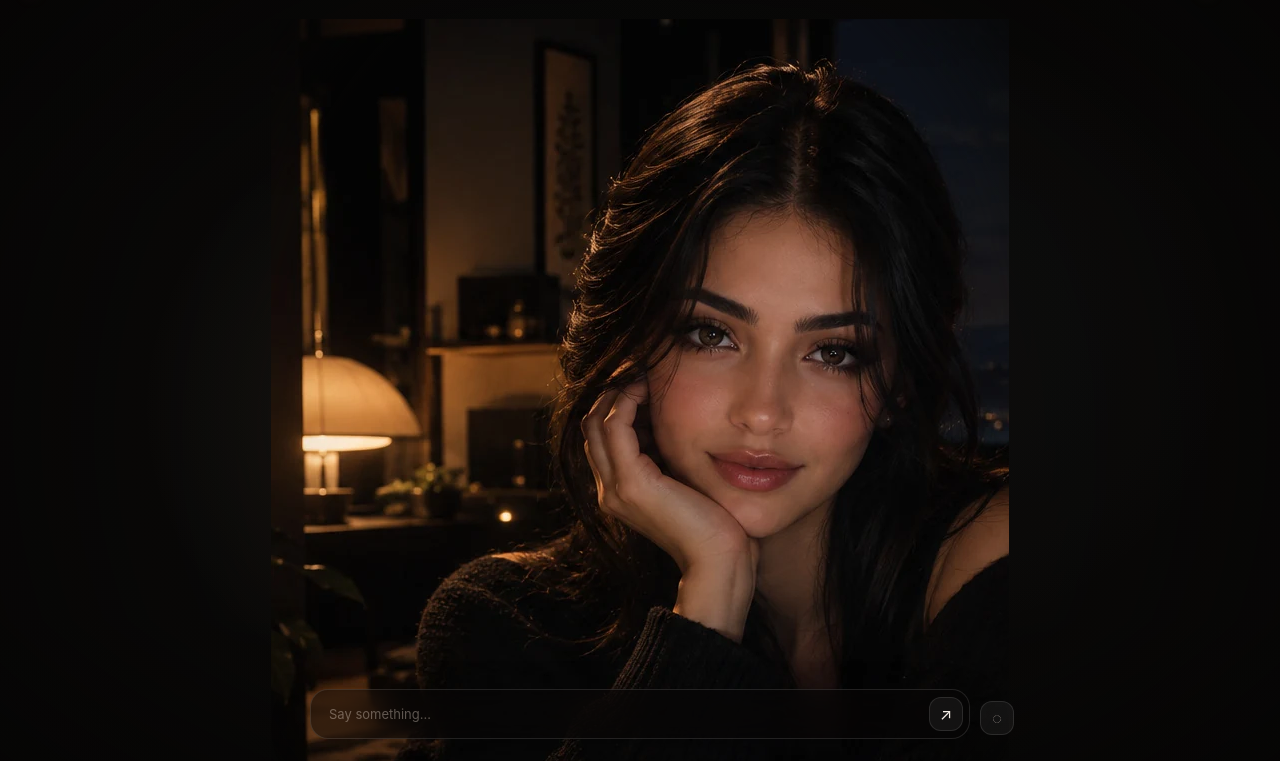
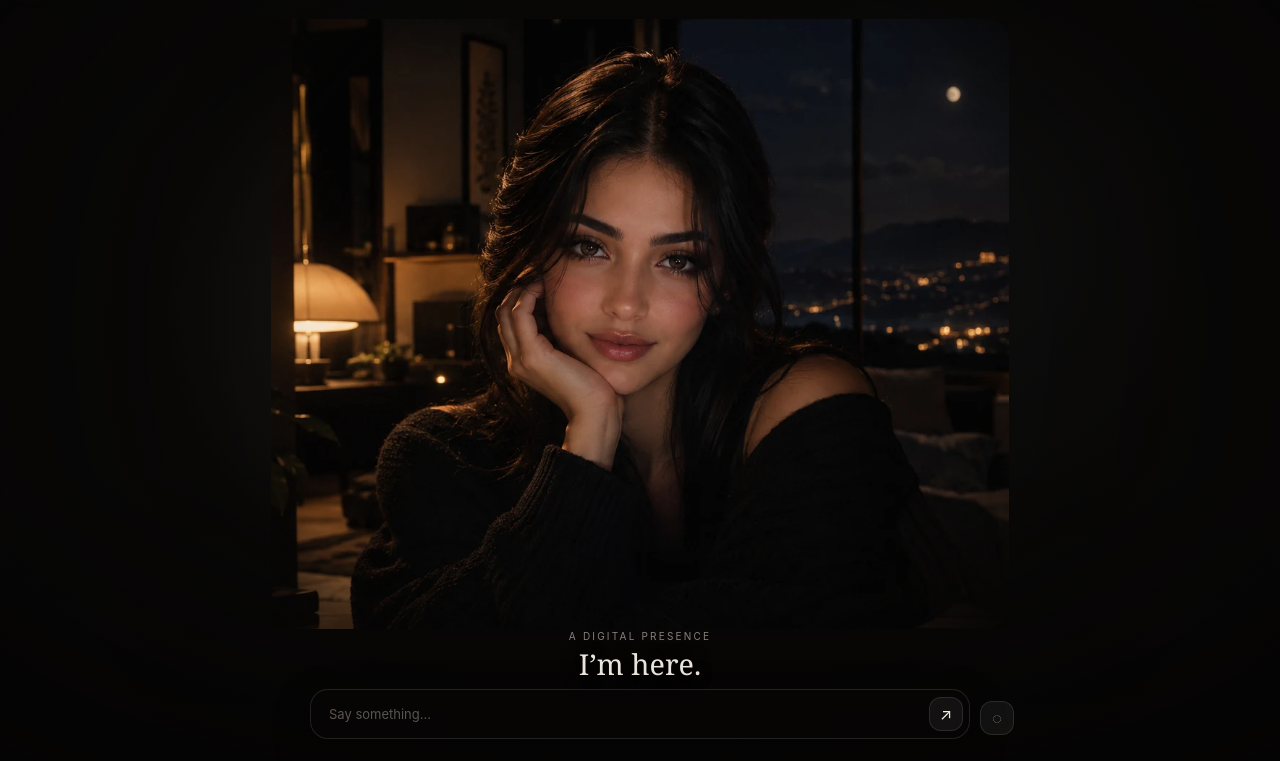
Before and after one commit to teyyara/ALIVE, a website built with Vite: page index.html in a window 1280 px wide. Shown: the part 37-798 px from the top of the page. Built offline with nearby package versions, Linux system fonts and the light colour scheme; files whose address does not match are found by name.

Commit message:
Make clean portrait the visible base layer

```diff
--- a/src/styles.css
+++ b/src/styles.css
@@ -97,12 +97,24 @@ button { color: inherit; }
   );
 }
 
+.portrait-base,
 #character-canvas {
   position: absolute;
   inset: 0;
   width: 100%;
   height: 100%;
   display: block;
+}
+
+.portrait-base {
+  object-fit: cover;
+  border-radius: 22px;
+  box-shadow: 0 30px 100px rgba(0,0,0,.42);
+}
+
+#character-canvas {
+  pointer-events: none;
+  z-index: 2;
 }
 
 .presence-copy {
```
